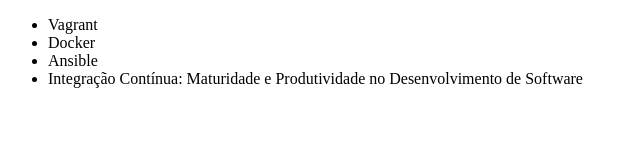
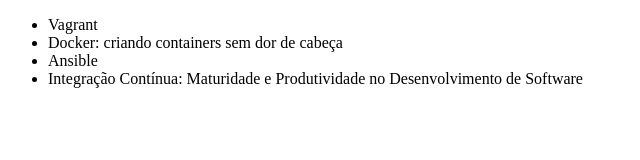
Before and after one commit to Alexandre-SReis/Alura-course-Git-and-GitHub, a plain HTML site: page index.html in a window 1280 px wide. Shown: the whole page, without its empty margins (0-640 px from the left). Drawn offline with Linux system fonts and the light colour scheme.

Commit message:
Cursos com letra maiúscula

```diff
--- a/index.html
+++ b/index.html
@@ -2,12 +2,12 @@
 <html lang="en">
 <head>
     <meta charset="UTF-8">
-    <title>Lista de cursos de DevOps da Alura</title>
+    <title>Lista de Cursos de DevOps da Alura</title>
 </head>
 <body>
     <ul>
         <li>Vagrant</li>
-        <li>Docker</li>
+        <li>Docker: criando containers sem dor de cabeça</li>
         <li>Ansible</li>
         <li>Integração Contínua: Maturidade e Produtividade no Desenvolvimento de Software</li>
     </ul>
```
